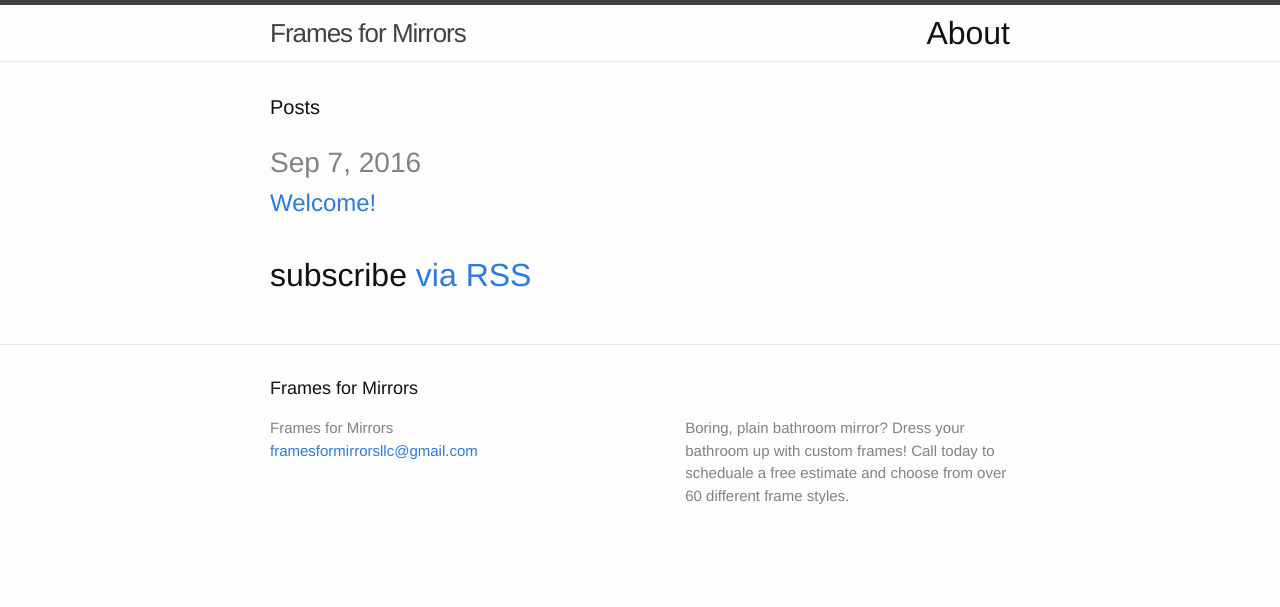
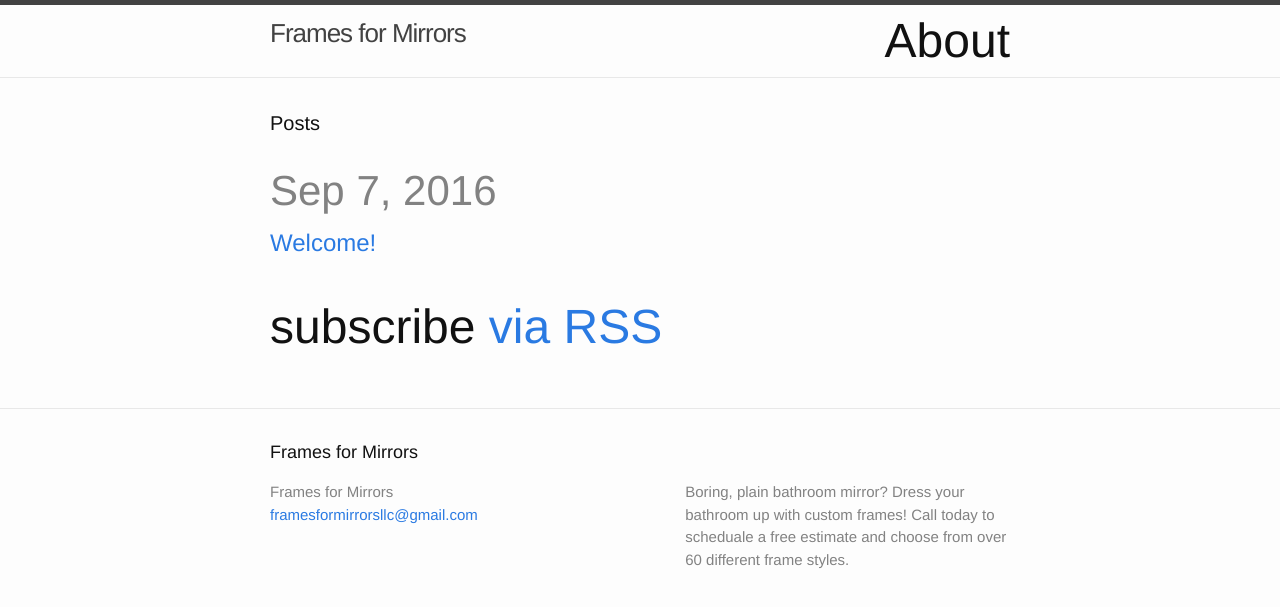
Before and after one commit to savlarson/savlarson.github.io, a Jekyll site: the page built from index.html, in a window 1280 px wide. Shown: the top 607 px of the page. Built offline with Jekyll 4.4.1, drawn with Linux system fonts in a browser that asks for light colours.

Commit message:
Update main.scss

```diff
--- a/css/main.scss
+++ b/css/main.scss
@@ -7,7 +7,7 @@
 
 // Our variables
 $base-font-family: "Snell Roundhand", Helvetica, Georgia, Times New Roman;
-$base-font-size:   32px;
+$base-font-size:   48px;
 $base-font-weight: 400;
 $small-font-size:  $base-font-size * 0.875;
 $base-line-height: 1.5;
```
